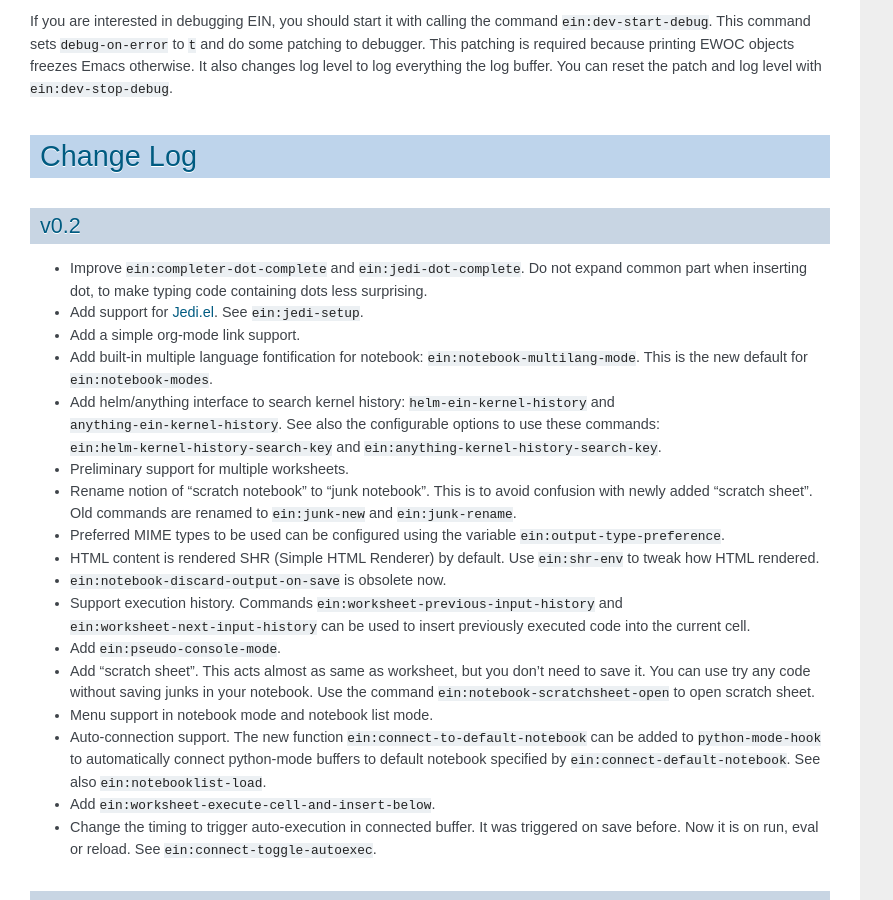
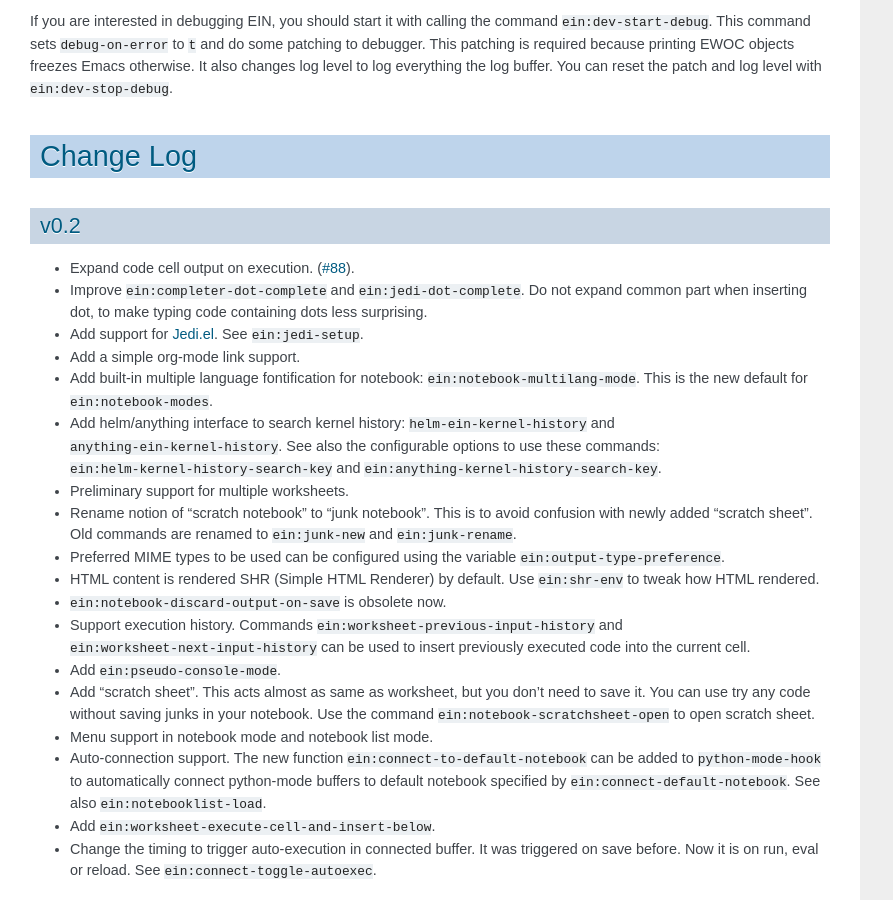
Before and after one commit to millejoh/emacs-ipython-notebook, a Sphinx documentation site: the page built from doc/source/index.rst, in a window 1280 px wide and 900 px high, scrolled down 14689 px. Shown: the whole window, without its empty margins (0-893 px from the left). Built offline with Sphinx 7.4.7, drawn with Linux system fonts in a browser that asks for light colours; cross-references to code outside the pages are shown as plain code.

Commit message:
Update change log

```diff
--- a/doc/source/index.rst
+++ b/doc/source/index.rst
@@ -543,6 +543,8 @@ Change Log
 v0.2
 ----
 
+* Expand code cell output on execution.
+  (`#88 <https://github.com/tkf/emacs-ipython-notebook/issues/88>`_).
 * Improve :el:symbol:`ein:completer-dot-complete` and
   :el:symbol:`ein:jedi-dot-complete`.  Do not expand common part when
   inserting dot, to make typing code containing dots less surprising.
```
